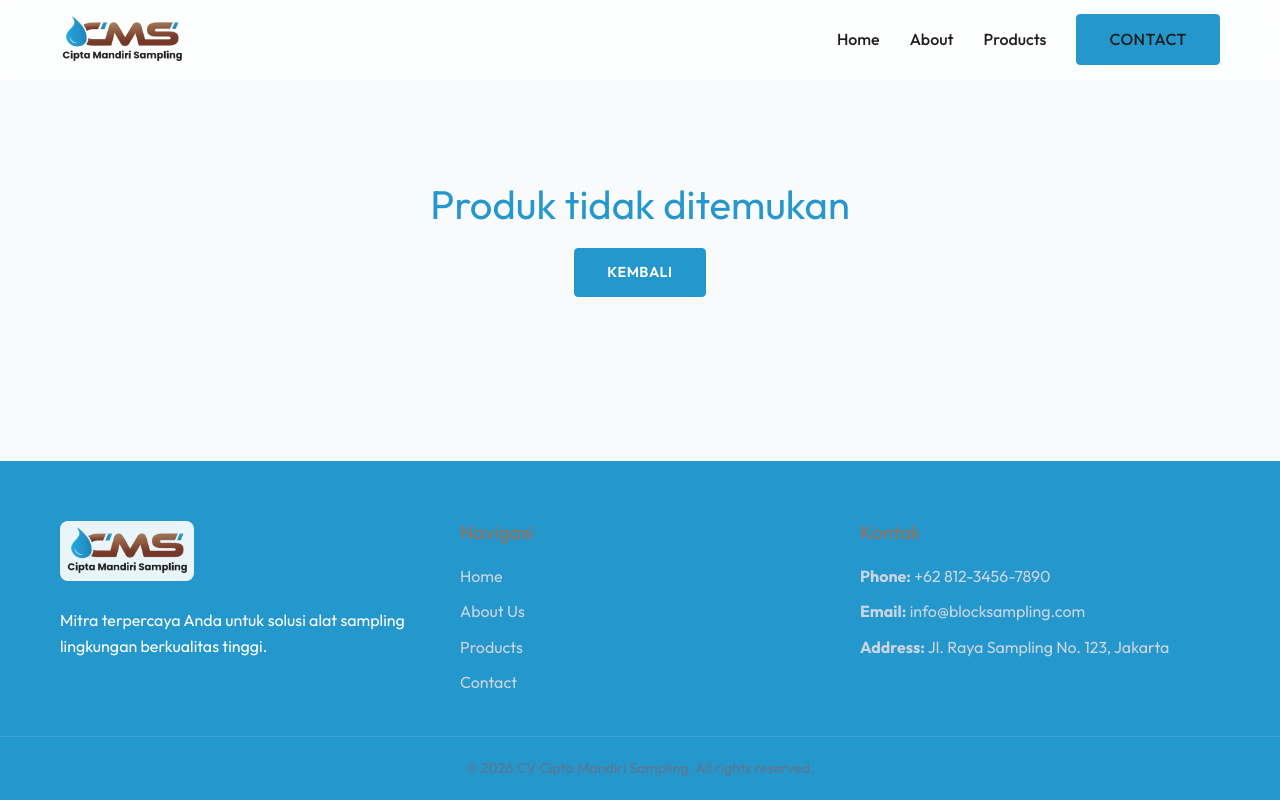
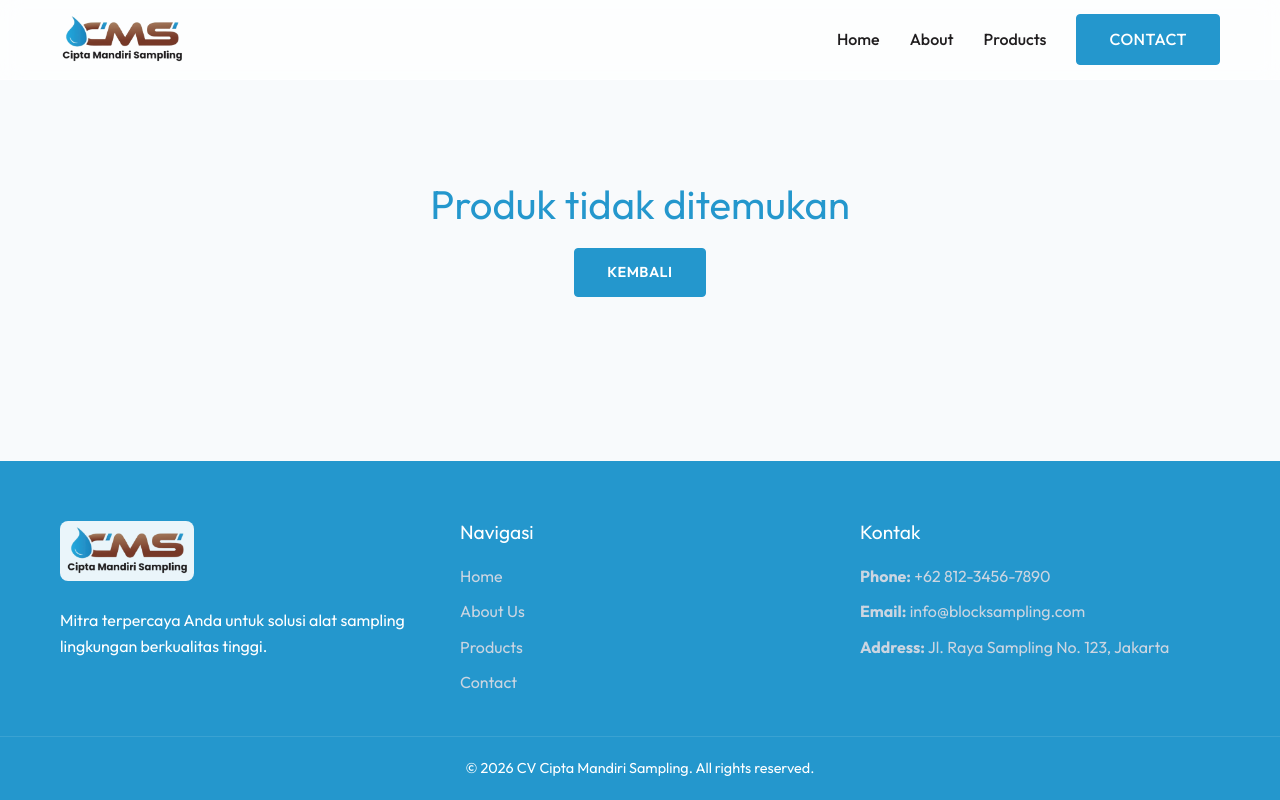
Before and after one commit to hfdzhr/cv-cms-company-profile, a Nuxt app: page /products/1 in a window 1280 px wide. Built offline with nearby package versions, Linux system fonts and the light colour scheme.

Commit message:
style(cms): change base color

```diff
--- a/app/assets/css/main.css
+++ b/app/assets/css/main.css
@@ -101,8 +101,11 @@ ul {
 }
 
 .btn-primary:hover {
-  background: #1e293b;
+  background: var(--color-slate-900);
+  color: var(--color-white);
   transform: translateY(-1px);
+  border-color: var(--color-white);
+  box-shadow: 0 0 10px rgba(0,0,0,0.2);
 }
 
 .btn-accent {
--- a/app/components/TheFooter.vue
+++ b/app/components/TheFooter.vue
@@ -9,7 +9,7 @@
       </div>
 
       <div class="col">
-        <h4>Navigasi</h4>
+        <h4 class="!text-white">Navigasi</h4>
         <ul>
           <li><NuxtLink to="/">Home</NuxtLink></li>
           <li><NuxtLink to="/about">About Us</NuxtLink></li>
@@ -19,7 +19,7 @@
       </div>
 
       <div class="col">
-        <h4>Kontak</h4>
+        <h4 class="!text-white">Kontak</h4>
         <ul class="contact-info">
           <li><strong>Phone:</strong> +62 812-3456-7890</li>
           <li><strong>Email:</strong> info@blocksampling.com</li>
@@ -27,7 +27,7 @@
         </ul>
       </div>
     </div>
-    <div class="copyright text-center">
+    <div class="copyright text-center text-white">
       <p>&copy; {{ new Date().getFullYear() }} CV Cipta Mandiri Sampling. All rights reserved.</p>
     </div>
   </footer>
@@ -87,10 +87,15 @@ a:hover {
   color: #cbd5e1;
 }
 
+.contact-info li:hover {
+  color: var(--color-slate-900);
+
+}
+
 .copyright {
   border-top: 1px solid rgba(255,255,255,0.1);
   padding: 20px 0;
-  color: #64748b;
+  color: var(--color-white);
   font-size: 0.9rem;
 }
 </style>
--- a/app/components/TheNavbar.vue
+++ b/app/components/TheNavbar.vue
@@ -15,7 +15,7 @@
         <li><NuxtLink to="/" @click="isOpen = false">Home</NuxtLink></li>
         <li><NuxtLink to="/about" @click="isOpen = false">About</NuxtLink></li>
         <li><NuxtLink to="/products" @click="isOpen = false">Products</NuxtLink></li>
-        <li><NuxtLink to="/contact" @click="isOpen = false" class="btn btn-primary">Contact</NuxtLink></li>
+        <li><NuxtLink to="/contact" @click="isOpen = false" class="btn btn-primary !text-white">Contact</NuxtLink></li>
       </ul>
     </div>
   </nav>
```
